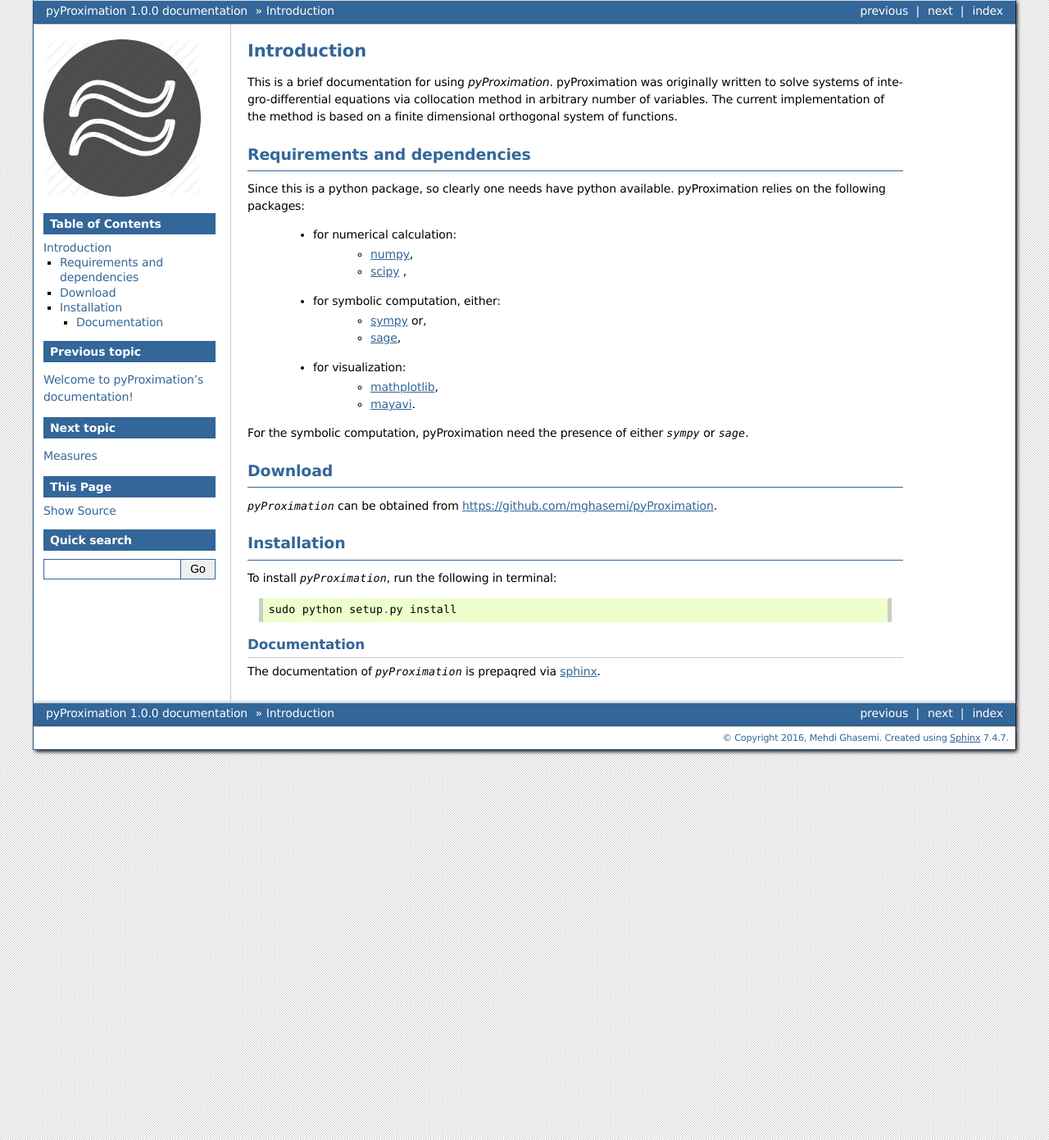
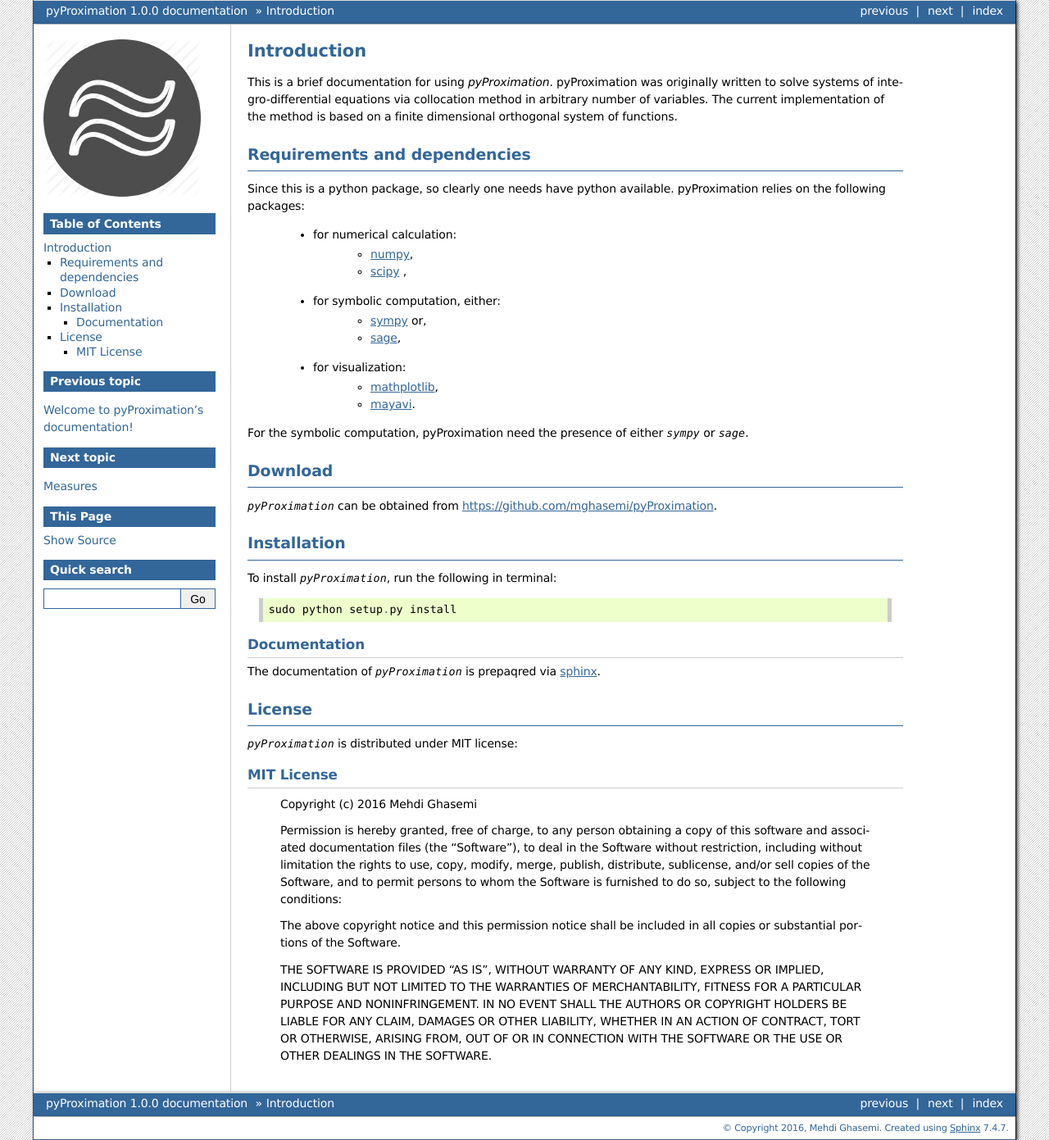
Before and after one commit to mghasemi/pyProximation, a Sphinx documentation site: the page built from doc/introduction.rst, in a window 1280 px wide. Shown: the whole page at 82% size. Built offline with Sphinx 7.4.7, drawn with Linux system fonts in a browser that asks for light colours.

Commit message:
few cosmetic changes

```diff
--- a/doc/introduction.rst
+++ b/doc/introduction.rst
@@ -41,3 +41,30 @@
 Documentation
 --------------------------
 The documentation of `pyProximation` is prepaqred via `sphinx <http://www.sphinx-doc.org/>`_.
+
+License
+=======================
+`pyProximation` is distributed under MIT license:
+
+MIT License
+------------------
+
+	Copyright (c) 2016 Mehdi Ghasemi
+
+	Permission is hereby granted, free of charge, to any person obtaining a copy
+	of this software and associated documentation files (the "Software"), to deal
+	in the Software without restriction, including without limitation the rights
+	to use, copy, modify, merge, publish, distribute, sublicense, and/or sell
+	copies of the Software, and to permit persons to whom the Software is
+	furnished to do so, subject to the following conditions:
+
+	The above copyright notice and this permission notice shall be included in all
+	copies or substantial portions of the Software.
+
+	THE SOFTWARE IS PROVIDED "AS IS", WITHOUT WARRANTY OF ANY KIND, EXPRESS OR
+	IMPLIED, INCLUDING BUT NOT LIMITED TO THE WARRANTIES OF MERCHANTABILITY,
+	FITNESS FOR A PARTICULAR PURPOSE AND NONINFRINGEMENT. IN NO EVENT SHALL THE
+	AUTHORS OR COPYRIGHT HOLDERS BE LIABLE FOR ANY CLAIM, DAMAGES OR OTHER
+	LIABILITY, WHETHER IN AN ACTION OF CONTRACT, TORT OR OTHERWISE, ARISING FROM,
+	OUT OF OR IN CONNECTION WITH THE SOFTWARE OR THE USE OR OTHER DEALINGS IN THE
+	SOFTWARE.
```
Also changed, not shown: 1 other file.
